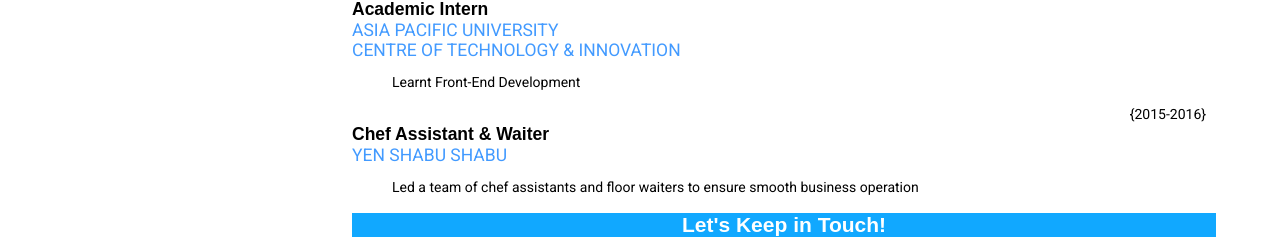
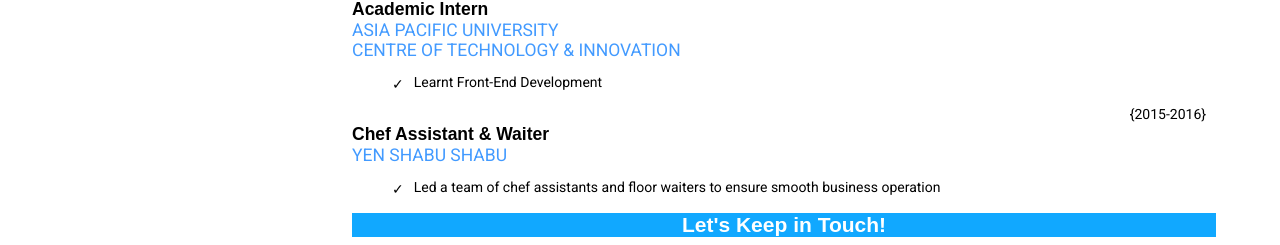
Before and after one commit to ken30/ken30.github.io, a plain HTML site: page index.html in a window 1280 px wide. Shown: the part 510-755 px from the top of the page. Drawn offline with Linux system fonts and the light colour scheme; a web font is replaced by a local one.

Commit message:
Added tick mark behind every description under Work Experience.

```diff
--- a/styles/styles.css
+++ b/styles/styles.css
@@ -54,6 +54,13 @@
 ul {
     list-style: none;
 }
+
+li:before {
+    content: "\2713\0020";
+    padding-right: 10px;
+    float: left;
+}
+
 
 /*Top Header*/
 
```
